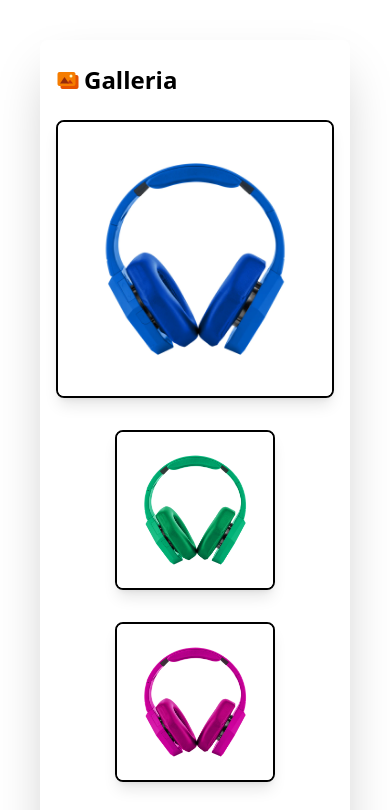
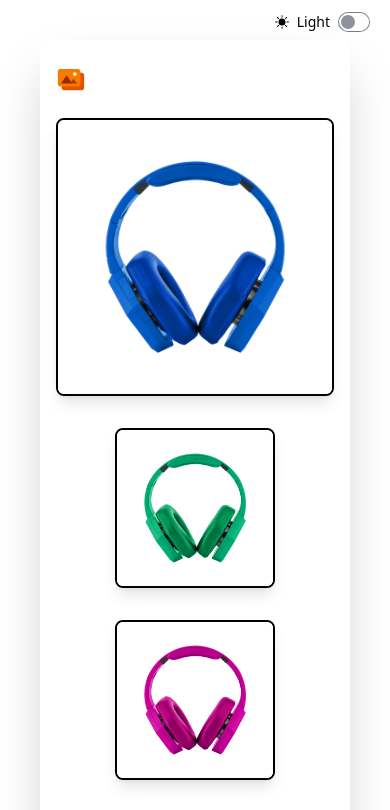
Before and after one commit to Novo1999/Fresher-Ollyo-Task, a React (Vite) app: page / in a window 390 px wide. Shown: the top 810 px of the page. Built offline with nearby package versions, Linux system fonts and the light colour scheme; what tailwindcss-animated would draw is missing.

Commit message:
before doc

```diff
--- a/src/App.jsx
+++ b/src/App.jsx
@@ -1,30 +1,60 @@
-import { Toaster } from 'react-hot-toast'
-import { createContext, useState } from 'react'
+import toast, { Toaster } from 'react-hot-toast'
+import { createContext, useEffect, useState } from 'react'
 import SingleImage from './Components/SingleImage'
 import Header from './Components/Header'
 import Gallery from './Components/Gallery'
-import INITIAL_ARRAY from './utils/constant'
-
+import INITIAL_ARRAY, { IS_DARK_MODE } from './utils/constant'
+import { MdDarkMode } from 'react-icons/md'
+import { BsFillSunFill } from 'react-icons/bs'
 // Context
 export const GalleryContext = createContext(null)
 
 export default function App() {
   const [currentChecked, setCurrentChecked] = useState([])
-  // I had set this to null but with the checkbox logic for some reason the checkbox of the first image was always showing.That's why I used a -1 here
+  // I had set this to null before but with the checkbox logic for some reason the checkbox of the first image was always showing.That's why I used a -1 here
   const [currentHovered, setCurrentHovered] = useState(-1)
   const [imageIndex, setImageIndex] = useState(INITIAL_ARRAY)
   const [currentImage, setCurrentImage] = useState(1)
-  const [currentTheme, setCurrentTheme] = useState('light')
+  const [isDarkMode, setIsDarkMode] = useState(Boolean(IS_DARK_MODE))
 
   const contextValue = {
-    currentChecked, setCurrentChecked, currentHovered, setCurrentHovered, imageIndex, setImageIndex, currentImage, setCurrentImage, currentTheme, setCurrentTheme
+    currentChecked, setCurrentChecked, currentHovered, setCurrentHovered, imageIndex, setImageIndex, currentImage, setCurrentImage, isDarkMode, setIsDarkMode
   }
+
+  // Persisting the dark mode in local storage
+  useEffect(() => {
+    localStorage.setItem('darkMode', isDarkMode)
+  }, [isDarkMode])
+
+  // Dark mode
+  const toggleDarkMode = () => {
+    setIsDarkMode(!isDarkMode)
+    if (!isDarkMode)
+      toast('Hello Darkness!',
+        {
+          icon: '🌙',
+          style: {
+            borderRadius: '10px',
+            background: '#333',
+            color: '#fff',
+          },
+          duration: 800
+        }
+      );
+  }
+
 
   return (
     <GalleryContext.Provider value={contextValue}>
-      <main className={`${currentTheme === 'light' ? 'bg-white' : ''} transition-all duration-300 min-h-screen text-black flex items-center justify-center`}>
+      <main className={`${isDarkMode ? 'bg-slate-700' : 'bg-white'} transition-all duration-300 min-h-screen text-black flex flex-col items-center justify-center`}>
+        {/* DARK */}
+        <form className='absolute top-3 right-5 sm:top-1 lg:top-3 flex  items-center gap-2'>
+          <span className={`text-sm flex items-center gap-2 sm:text-lg text-white ${isDarkMode ? 'block' : 'hidden'}`}><MdDarkMode />Dark </span>
+          <span className={`text-sm flex items-center gap-2 sm:text-lg text-black ${isDarkMode ? 'hidden' : 'block'}`}><BsFillSunFill />Light </span>
+          <input value={isDarkMode} onChange={toggleDarkMode} type="checkbox" className="toggle toggle-sm" checked={isDarkMode} />
+        </form>
         <Toaster />
-        <section className="text-2xl p-4 mt-10 top-[-0.5rem] font-semibold flex flex-col rounded-lg shadow-2xl mx-10 my-5 w-fit h-full">
+        <section className={`text-2xl ${isDarkMode ? 'border-white border-double border shadow-2xl' : 'shadow-2xl'} p-4 mt-10 top-[-0.5rem] font-semibold flex flex-col rounded-lg  mx-10 my-5 w-fit h-full`}>
           <Header />
           <Gallery />
         </section>
--- a/src/Components/AddImages.jsx
+++ b/src/Components/AddImages.jsx
@@ -2,10 +2,15 @@ import { useContext } from "react"
 import { BiImageAlt } from "react-icons/bi"
 import { GalleryContext } from "../App"
 import INITIAL_ARRAY from "../utils/constant"
+import toast from "react-hot-toast"
 const AddImages = () => {
- const { setImageIndex } = useContext(GalleryContext)
+ const { setImageIndex, imageIndex, isDarkMode } = useContext(GalleryContext)
  return (
-  <div onClick={() => setImageIndex(INITIAL_ARRAY)} className='flex flex-col justify-center relative items-center border-4 border-black border-dotted rounded-lg cursor-pointer m-auto p-12 sm:p-14 lg:p-10 sm:w-full w-fit h-full'>
+  <div onClick={() => {
+   setImageIndex(INITIAL_ARRAY)
+   if (imageIndex.length < 11)
+    toast.success('Added back all images')
+  }} className={`flex flex-col justify-center relative items-center border-4 ${isDarkMode ? 'border-white text-white' : 'border-black text-black'} border-dotted rounded-lg cursor-pointer m-auto p-12 sm:p-14  lg:p-10 sm:w-full w-fit h-full`}>
    <span className='text-3xl'>
     <BiImageAlt />
    </span>
--- a/src/Components/Gallery.jsx
+++ b/src/Components/Gallery.jsx
@@ -21,21 +21,24 @@ import {
 import { SortableImage } from "./SortableImage"
 import Grid from "./Grid";
 import Image from "./Image";
-import useWindowDimensions from "../hooks/useWindowDimension";
 
 
 const Gallery = () => {
  const { imageIndex, setImageIndex } = useContext(GalleryContext)
- // Adding activationConstraint so the click is detected when i click the checkbox, figuring out this part was so challenging to me. The drag event was always initiating when I clicked the checkboxes.
+ // Adding activationConstraint so the click is detected when the user clicks the checkbox, figuring out this part was quite challenging. The drag event was always initiating when I clicked the checkboxes.Now with the activationConstraint, the image drag event only initiates when its moved at least 8px
  const sensors = useSensors(useSensor(MouseSensor, {
   activationConstraint: {
-   distance: 8
+   distance: 8,
   }
  }), useSensor(TouchSensor, {
   activationConstraint: {
-   distance: 8
+   // Adding the delay will allow the user to scroll the screen and prevent them from accidentally initiate a drag event
+   delay: 250,
+   // the drag operation will only be aborted if the touch input is moved by more than 5 pixels during the delay
+   tolerance: 5
   }
  }))
+ // this sets which image is being dropped
  const [activeId, setActiveId] = useState(null)
 
  // DND KIT DRAG EVENTS
--- a/src/Components/Header.jsx
+++ b/src/Components/Header.jsx
@@ -4,19 +4,23 @@ import deleteImage from '../utils/deleteImage'
 import { useContext } from 'react'
 import { GalleryContext } from '../App'
 
+
 const Header = () => {
-  const { imageIndex, setCurrentChecked, currentChecked, setImageIndex } = useContext(GalleryContext)
+  const { imageIndex, setCurrentChecked, currentChecked, setImageIndex, isDarkMode } = useContext(GalleryContext)
+
   return (
-    <div className='flex justify-between items-center relative mt-4 bottom-2'>
-      <h1 className='flex gap-1 justify-start items-center'><FcGallery /> Galleria</h1>
+    <div className='transition-all duration-300 flex justify-between items-center relative mt-4 bottom-2'>
+      <h1 className='flex sm:ml-4 justify-start gap-2 text-3xl items-center'><FcGallery /> <span className={`hidden sm:block ${isDarkMode ? 'text-white' : ''}`}> Galleria </span></h1>
       {currentChecked.length > 0 &&
         <div className='absolute flex right-4 gap-4 items-center'>
-          <p className='animate-fade-down animate-once animate-duration-200 animate-ease-linear'>{currentChecked.length} Images Selected</p>
+          <p className={`animate-fade-down relative animate-once animate-duration-200 left-1 ${isDarkMode ? 'text-white' : ''} text-xs sm:text-lg animate-ease-linear`}>{currentChecked.length} Images Selected</p>
+
+          {/* DELETE BUTTON */}
           <button onClick={() => deleteImage(imageIndex,
             currentChecked,
             setImageIndex,
             setCurrentChecked
-          )} className="btn btn-primary hover:btn-error"><BsFillTrashFill /> Delete Images</button>
+          )} className="btn btn-sm sm:btn-md btn-primary hover:btn-error"><BsFillTrashFill /> <span className='hidden sm:block'> Delete Images </span></button>
         </div>}
     </div>
   )
--- a/src/Components/Image.jsx
+++ b/src/Components/Image.jsx
@@ -5,7 +5,7 @@ import Checkbox from "./Checkbox";
 import Overlay from "./Overlay";
 
 const Image = forwardRef(({ imageNum, index, style, ...props }, ref) => {
- const { currentChecked, setCurrentHovered } = useContext(GalleryContext)
+ const { currentChecked, setCurrentHovered, isDarkMode } = useContext(GalleryContext)
 
  const inlineStyles = {
   ...style,
@@ -15,7 +15,7 @@ const Image = forwardRef(({ imageNum, index, style, ...props }, ref) => {
   onMouseEnter={() => setCurrentHovered(imageNum)}
   onMouseLeave={() => setCurrentHovered(-1)} ref={ref} style={inlineStyles}
   className={` ${index === 0 ? 'col-span-1 sm:col-span-2 row-span-1 sm:row-span-2 xl:w-[24.9rem]' : 'col-span-1 w-40 sm:w-fit xl:w-48'}
-   relative flex justify-center rounded-lg border-2 m-auto mt-4 sm:mt-0 shadow-lg border-black ${currentChecked.includes(Number(imageNum)) ? 'opacity-50' : ''} bg-cover bg-center origin-top-left`}
+   relative flex justify-center rounded-lg border-2 m-auto mt-4 sm:mt-0 shadow-lg ${isDarkMode ? 'border-none' : 'border-black'} ${currentChecked.includes(Number(imageNum)) ? 'opacity-50' : ''} bg-cover bg-center origin-top-left`}
   {...props} >
   {/* CHECKBOX */}
   <Checkbox imageNum={imageNum} />
--- a/src/Components/Overlay.jsx
+++ b/src/Components/Overlay.jsx
@@ -7,7 +7,7 @@ const Overlay = ({ imageNum }) => {
   currentHovered === imageNum ? <div onClick={() => {
    document.getElementById('my_modal_2').showModal()
    setCurrentImage(imageNum)
-  }} className='absolute top-0 right-0 left-0 bottom-0 bg-black/[.50] z-0 animate-fade animate-duration-200 animate-ease-linear rounded-md'></div> : ''
+  }} className='absolute top-0 right-0 left-0 bottom-0 bg-black/[.50] z-10 animate-fade animate-duration-200 animate-ease-linear rounded-md'></div> : ''
  )
 }
 export default Overlay
--- a/src/Components/SortableImage.jsx
+++ b/src/Components/SortableImage.jsx
@@ -10,11 +10,12 @@ export const SortableImage = (props) => {
   setNodeRef,
   transform,
   transition,
+
  } = sortable;
 
  const style = {
   transform: CSS.Transform.toString(transform),
-  transition,
+  transition
  };
 
  return (
--- a/src/utils/constant.js
+++ b/src/utils/constant.js
@@ -1,2 +1,4 @@
 const INITIAL_ARRAY = Array.from({ length: 11 }, (_, i) => i.toString())
 export default INITIAL_ARRAY
+
+export const IS_DARK_MODE = localStorage.getItem('darkMode') === 'true'
--- a/src/utils/toggleTheme.js
+++ /dev/null
@@ -1 +0,0 @@
-const toggleTheme = () => {}
```
